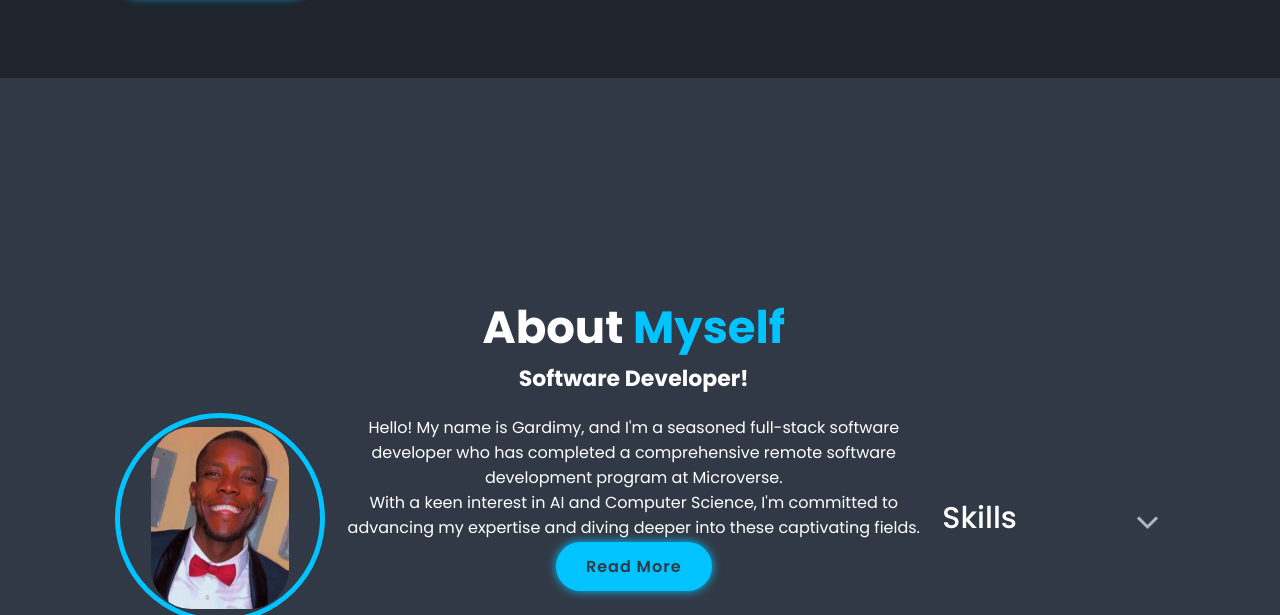
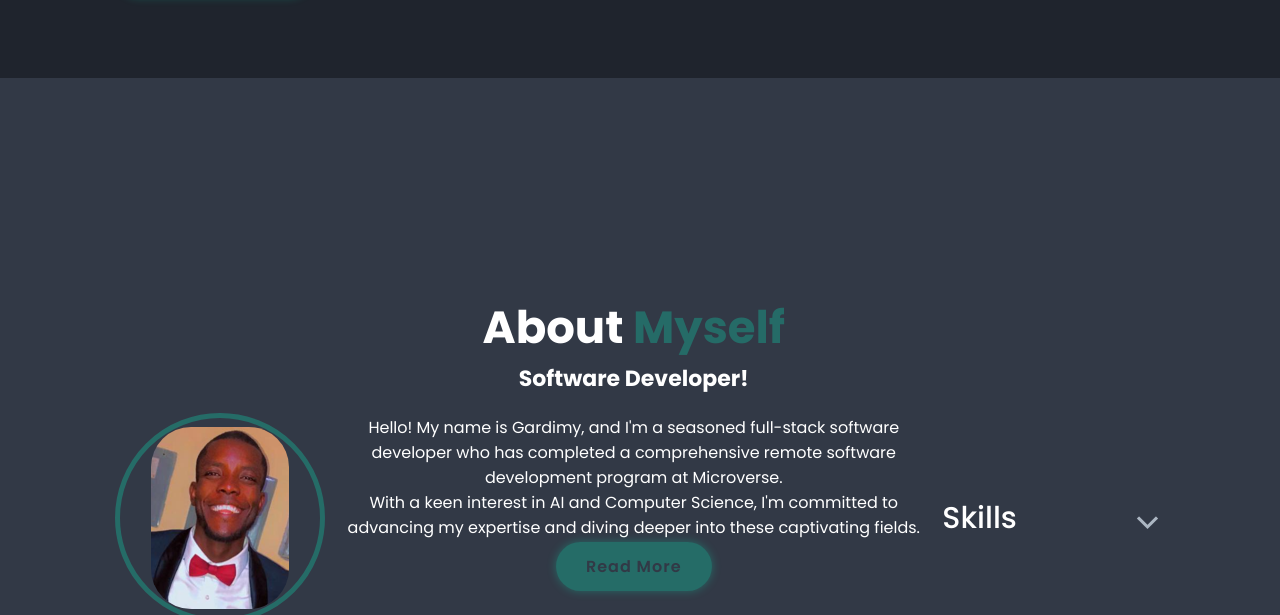
Before and after one commit to Gardimy/My_portfolio, a website: page index.html in a window 1280 px wide. Shown: the part 722-1337 px from the top of the page. Drawn offline with nearby package versions, Linux system fonts and the light colour scheme.

Commit message:
Update the style.css file

```diff
--- a/style.css
+++ b/style.css
@@ -13,7 +13,7 @@
   --bg-color: #1f242d;
   --second-bg-color: #323946;
   --text-color: #fff;
-  --main-color: rgb(0, 195, 255);
+  --main-color: rgba(0, 255, 200, 0.253);
 }
 
 html {
```
